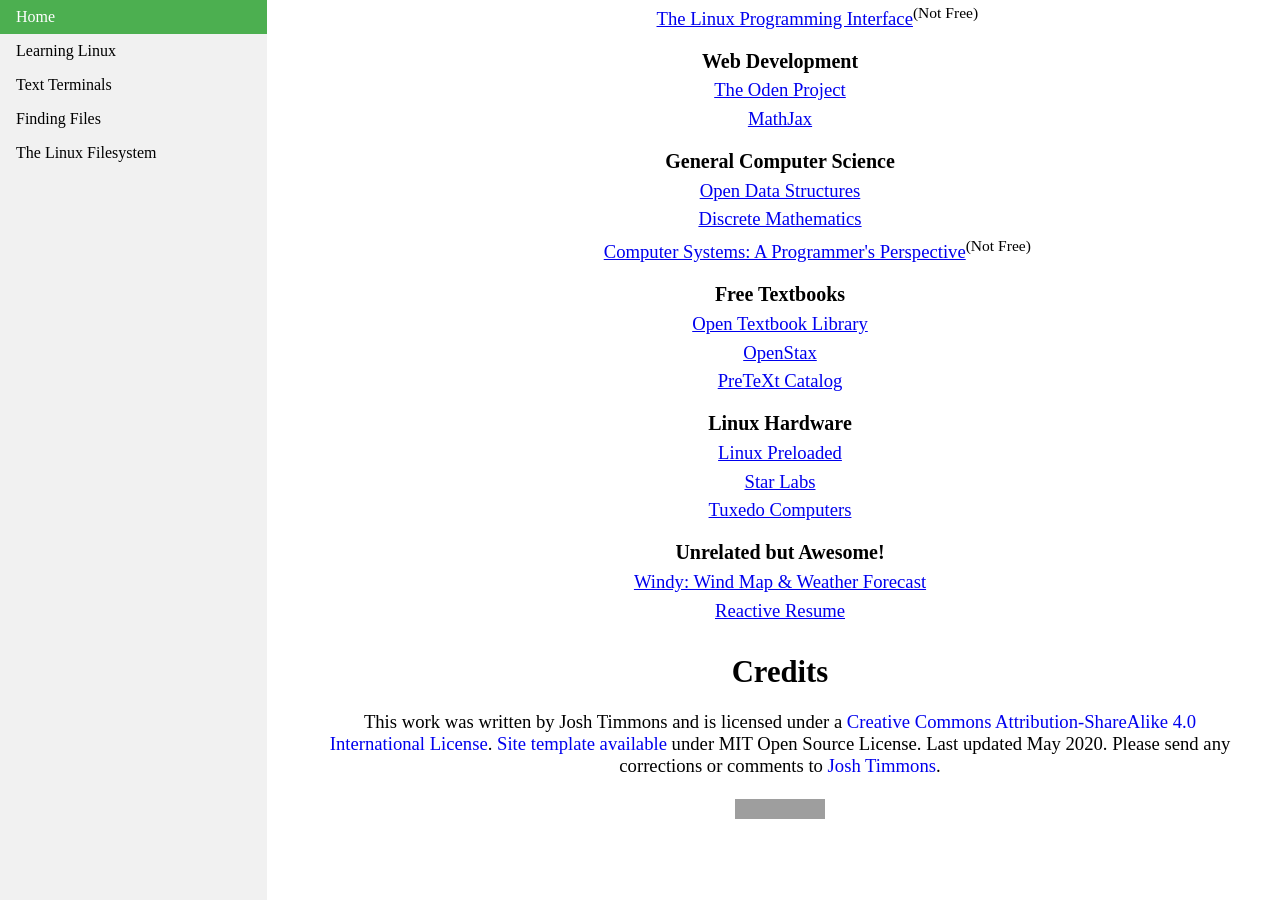
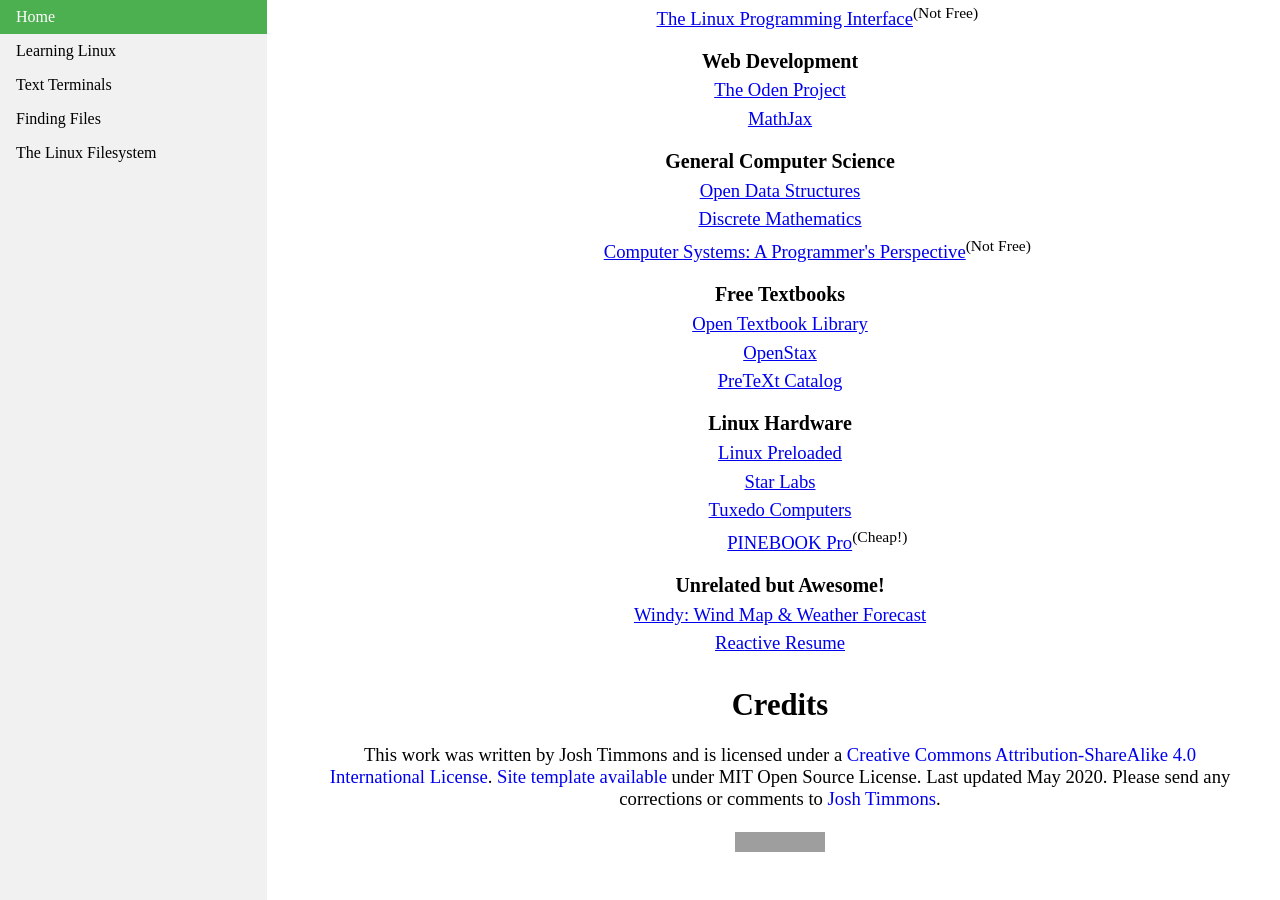
Before and after one commit to josh-59/Learning-Linux, a Jekyll site: the page built from index.html, in a window 1280 px wide and 900 px high, scrolled down 895 px. Built offline with Jekyll 4.4.1, drawn with Linux system fonts in a browser that asks for light colours; grey boxes are pictures that could not be loaded.

Commit message:
Added PINEBOOK

```diff
--- a/index.html
+++ b/index.html
@@ -91,6 +91,7 @@
         <li><a href="https://linuxpreloaded.com/"> Linux Preloaded </a></li>
         <li><a href="https://starlabs.systems/"> Star Labs </a></li>
         <li><a href="https://www.tuxedocomputers.com/index.php"> Tuxedo Computers </a></li>
+		<li>&emsp;&emsp;&emsp;&emsp;<a href="https://www.pine64.org/pinebook-pro/">PINEBOOK Pro</a><sup>(Cheap!)</sup></li>
     </ul>
 
     <h3> Unrelated but Awesome! </h3>
```
